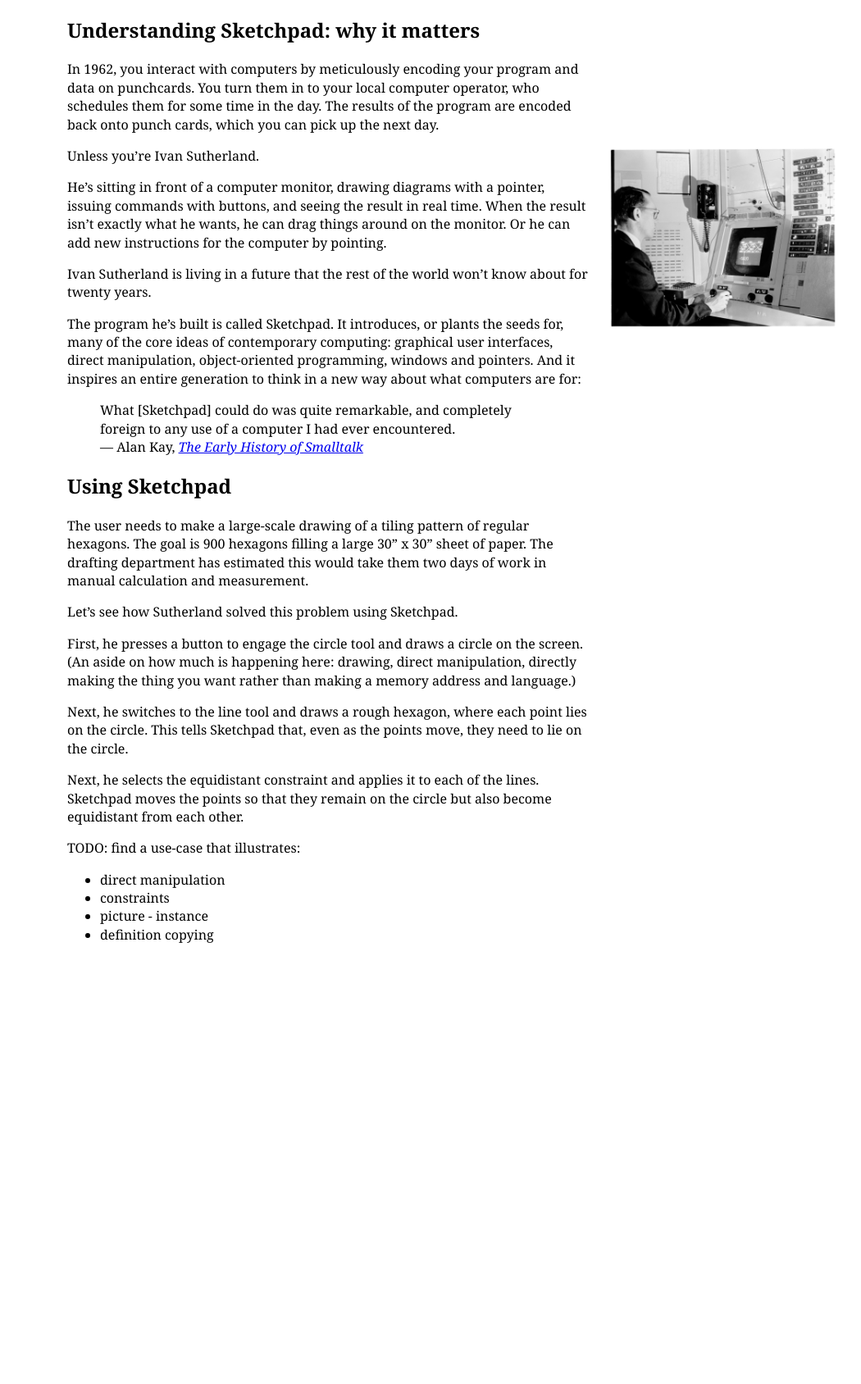
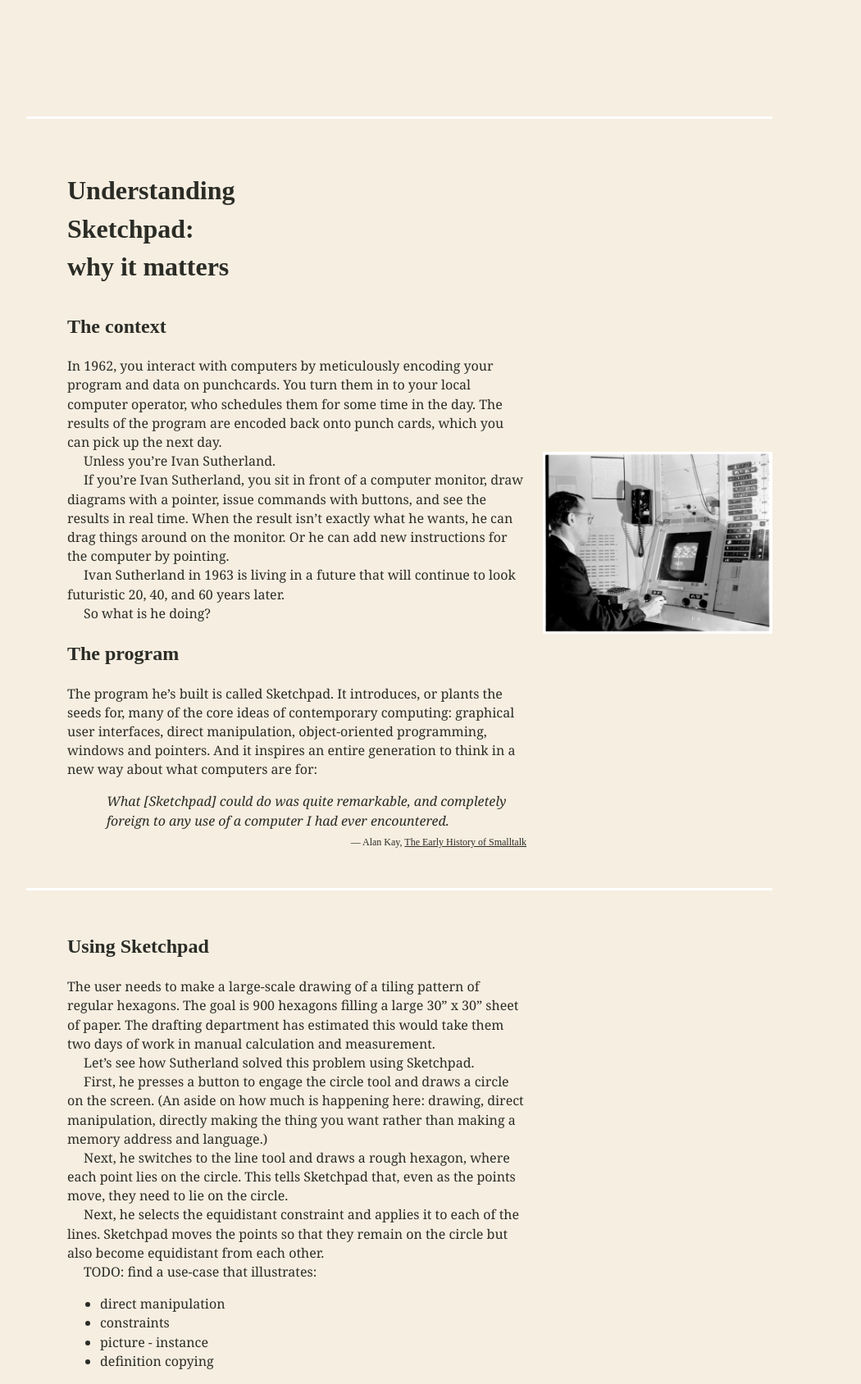
Before and after one commit to asolove/asolove.github.io, a Jekyll site: the page built from sketchpad/index.md, in a window 1280 px wide. Shown: the whole page at 82% size, without its empty margins (26-1076 px from the left). Built offline with Jekyll 4.4.1, drawn with Linux system fonts in a browser that asks for light colours; comment, search, counter and statistics services are not loaded; before the commit the page ends 1167 px from its top, so only the background shows below that.

Commit message:
Sketchpad progress.

```diff
--- a/css/sketchpad.css
+++ b/css/sketchpad.css
@@ -1,12 +1,70 @@
 html {
   font-size: 100%;
-  line-height: 1.4;
-  font-family: georgia, Seravek, 'Gill Sans Nova', Ubuntu, Calibri, 'DejaVu Sans', source-sans-pro, sans-serif;
+  line-height: 1.45;
+  font-family: georgia;
+  background: rgb(246 238 225);
+  color: rgb(43 44 38);
 }
+
+a:link,
+a:visited {
+  color: inherit;
+}
+
+blockquote {
+  font-style: italic;
+  margin-left: 3em;
+  margin-right: 0;
+}
+
+blockquote cite {
+  display: block;
+  text-align: right;
+  margin-top: .5em;
+  font-size: 12px;
+  font-weight: 200;
+  font-family: futura;
+}
+
+blockquote cite {
+  font-style: normal;
+}
+
 article {
-  width: 40em;
-  padding-left: 100px;
+  width: 35em;
+  margin-left: 50px;
+  padding-left: 50px;
   padding-right: 300px;
+}
+
+article hr {
+  background: transparent;
+  border-width: 0px;
+  border-bottom: 3px solid white;
+  margin-right: -300px;
+  margin-left: -50px;
+}
+
+article p {
+  text-indent: 1.25em;
+  margin: 0;
+}
+
+article h1 + p,
+article h2 + p {
+  text-indent: 0;
+}
+
+h1 {
+  font-size: 200%;
+  margin-top: 2em;
+  margin-bottom: 1em;
+}
+
+article h1,
+article h2,
+article h3 {
+  font-family: futura;
 }
 
 aside {
--- a/sketchpad/index.md
+++ b/sketchpad/index.md
@@ -4,7 +4,13 @@ layout: sketchpad
 permalink: /sketchpad/
 ---
 
-# Understanding Sketchpad: why it matters
+# &nbsp;
+
+<hr>
+
+# Understanding<br>Sketchpad:<br>why it matters
+
+## The context
 
 In 1962, you interact with computers by meticulously encoding your program and data on punchcards. You turn them in to your local computer operator, who schedules them for some time in the day. The results of the program are encoded back onto punch cards, which you can pick up the next day.
 
@@ -14,13 +20,21 @@ In 1962, you interact with computers by meticulously encoding your program and d
 
 Unless you're Ivan Sutherland.
 
-He's sitting in front of a computer monitor, drawing diagrams with a pointer, issuing commands with buttons, and seeing the result in real time. When the result isn't exactly what he wants, he can drag things around on the monitor. Or he can add new instructions for the computer by pointing.
+If you're Ivan Sutherland, you sit in front of a computer monitor, draw diagrams with a pointer, issue commands with buttons, and see the results in real time. When the result isn't exactly what he wants, he can drag things around on the monitor. Or he can add new instructions for the computer by pointing.
 
-Ivan Sutherland is living in a future that the rest of the world won't know about for twenty years.
+Ivan Sutherland in 1963 is living in a future that will continue to look futuristic 20, 40, and 60 years later.
+
+So what is he doing?
+
+## The program
 
 The program he's built is called Sketchpad. It introduces, or plants the seeds for, many of the core ideas of contemporary computing: graphical user interfaces, direct manipulation, object-oriented programming, windows and pointers. And it inspires an entire generation to think in a new way about what computers are for:
 
-<blockquote>What [Sketchpad] could do was quite remarkable, and completely foreign to any use of a computer I had ever encountered.<br>&mdash; Alan Kay, <cite><a href="https://worrydream.com/EarlyHistoryOfSmalltalk/">The Early History of Smalltalk</a></cite></blockquote>
+<blockquote>What [Sketchpad] could do was quite remarkable, and completely foreign to any use of a computer I had ever encountered.<br><cite>&mdash; Alan Kay, <a href="https://worrydream.com/EarlyHistoryOfSmalltalk/">The Early History of Smalltalk</a></cite></blockquote>
+
+<br>
+<hr>
+<br>
 
 ## Using Sketchpad
 
```
Also changed, not shown: img/galaxy-brain-asolove.png (added).
